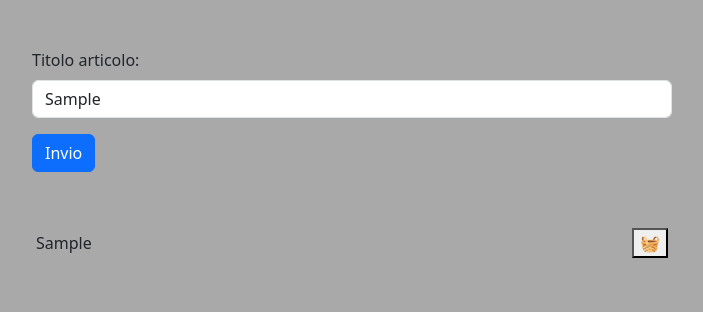
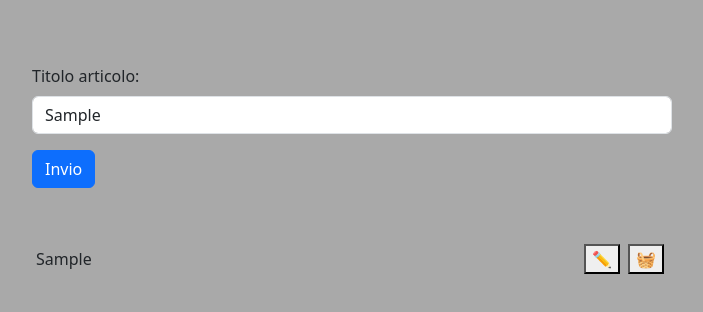
Before and after one commit to SimoneChiodo/react-form, a React (Vite) app: page / in a window 1280 px wide. Both pictures are taken after typing "Sample" into the empty fields and a click on the button "Invio". Shown: the top 312 px of the page, without its empty margins (288-991 px from the left). Built offline with nearby package versions, Linux system fonts and the light colour scheme.

Commit message:
add edit-button with logic

```diff
--- a/src/App.css
+++ b/src/App.css
@@ -13,3 +13,7 @@ li {
 li:last-child {
     border-bottom: none;
 }
+
+.underline-red {
+    text-decoration: underline red;
+}
--- a/src/App.jsx
+++ b/src/App.jsx
@@ -13,8 +13,15 @@ function App() {
 
     // Articles Array
     const [articles, setArticles] = useState([]);
+
     // Form Data
     const [titleForm, setTitleForm] = useState("");
+
+    // Warning text placed at the top of the page
+    const [warningText, setWarningText] = useState("");
+
+    // Variables
+    const [isEditing, setIsEditing] = useState(undefined); // Warn that im EDITING an element and not ADDING a new one
 
     // On Form Submit
     function handleFormSubmit(e) {
@@ -29,6 +36,27 @@ function App() {
             (element) => element.title === titleForm && (alreadyExist = true)
         );
         if (alreadyExist) return;
+
+        // Check if an element is being edited
+        if (isEditing !== undefined) {
+            const newArticles = [...articles];
+
+            // find the index to change
+            const indexToChange = newArticles.findIndex(
+                (element) => element.id === isEditing
+            );
+
+            // change the index
+            newArticles[indexToChange] = {
+                title: titleForm,
+                id: newArticles[indexToChange].id,
+            };
+
+            setArticles(newArticles);
+            setIsEditing(undefined);
+            setWarningText("");
+            return;
+        }
 
         // Add the new Article
         const newArticles = [...articles];
@@ -58,6 +86,11 @@ function App() {
             <main className="d-flex flex-column align-items-center mt-5">
                 {/* Container */}
                 <div className="w-50">
+                    {/* WARNING TEXT (Default: empty) */}
+                    <h1 className="underline-red text-center mb-3">
+                        {warningText}
+                    </h1>
+
                     {/* FORM */}
                     <form onSubmit={handleFormSubmit} className="row g-3">
                         {/* Title Input */}
@@ -94,6 +127,22 @@ function App() {
                                     {/* Nome dell'articolo */}
                                     {article.title}
 
+                                    <div>
+                                        {/* Pulsante Modifica */}
+                                        <Button
+                                            key={"mod-" + article.id}
+                                            text={"✏"}
+                                            handleStatusChange={() => {
+                                                setIsEditing(article.id);
+                                                setWarningText(
+                                                    "Modifica dell'elemento \"" +
+                                                        article.title +
+                                                        '"'
+                                                );
+                                                console.log(isEditing);
+                                            }}
+                                        />
+
                                         {/* Pulsante Elimina */}
                                         <Button
                                             key={"del-" + article.id}
@@ -106,6 +155,7 @@ function App() {
                                                 )
                                             }
                                         />
+                                    </div>
                                 </li>
                             ))
                         ) : (
--- a/src/components/Button.jsx
+++ b/src/components/Button.jsx
@@ -1,3 +1,7 @@
 export default function ({ text, handleStatusChange }) {
-    return <button onClick={handleStatusChange}>{text}</button>;
+    return (
+        <button className="mx-1" onClick={handleStatusChange}>
+            {text}
+        </button>
+    );
 }
```
Lines whose indentation alone changed are shown as unchanged.
